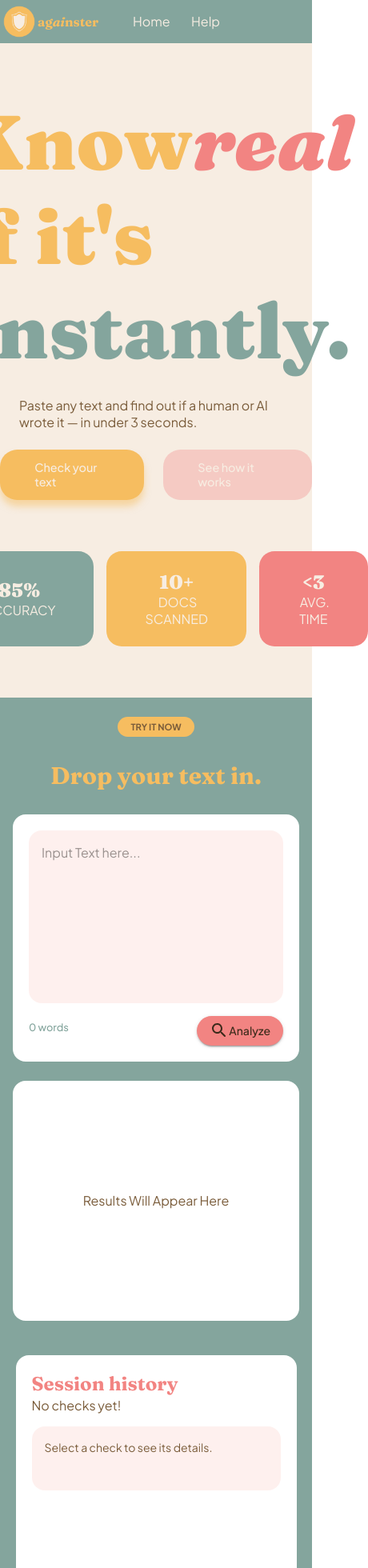
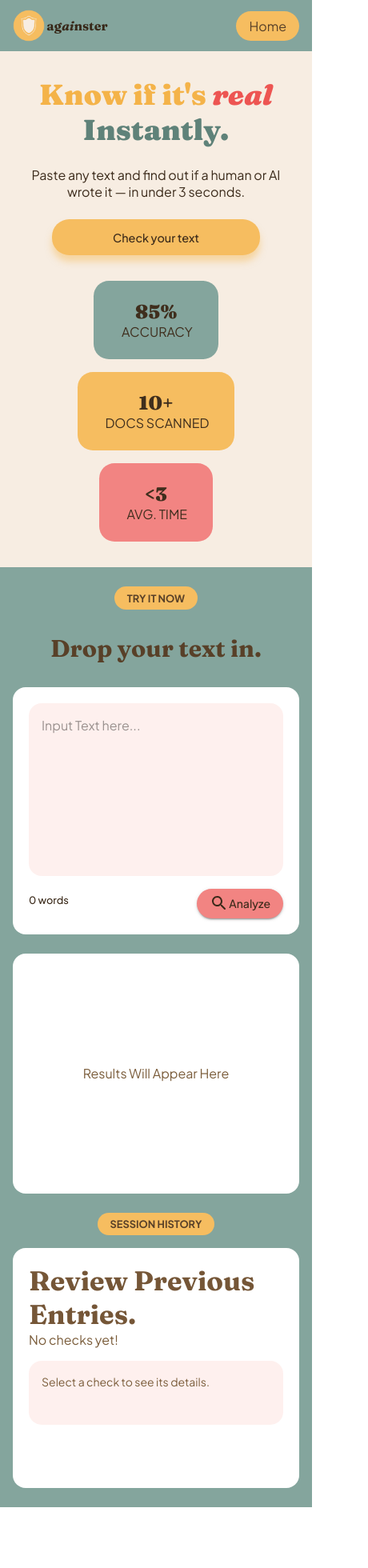
Before and after one commit to Shriyans007/COS30049---Computing-Technology, a React (Vite) app in the folder frontend/: page / in a window 390 px wide. Shown: the top 1960 px of the page at 80% size, 460 px wide, since content can reach past the window. After the commit the page ends 1884 px from the top, so only its background shows below. Built offline with nearby package versions, Linux system fonts and the light colour scheme.

Commit message:
Removed help and process pages due to lack of time/conciseness and to keep the page focused. Still keeping the home button in case of crash (?), updated accessibility and responsive design, tweaked session history and overview to better suit style.

```diff
--- a/frontend/src/App.jsx
+++ b/frontend/src/App.jsx
@@ -1,7 +1,6 @@
 import { Routes, Route } from "react-router-dom";
 import Navbar from "./components/Navbar.jsx";
 import Home from "./pages/Home.jsx";
-import Help from "./pages/Help.jsx";
 import ErrorPage from "./pages/ErrorPage.jsx"
 
 export default function App() {
@@ -10,7 +9,6 @@ export default function App() {
       <Navbar />
       <Routes>
         <Route path="/" element={<Home />} />
-        <Route path="/help" element={<Help />} />
         <Route path="*" element={<ErrorPage />} />
       </Routes>
     </>
--- a/frontend/src/components/AI-Detection.jsx
+++ b/frontend/src/components/AI-Detection.jsx
@@ -48,7 +48,7 @@ export default function AIDetection({ onResult }) {
         ai_probability: data.ai_probability,
         confidence: data.confidence,
         confidence_range: data.confidence_range ?? null,
-      });
+      }, data);
       setStatus('complete');
     } catch (err) {
       setErrorMessage(err.message);
@@ -59,7 +59,7 @@ export default function AIDetection({ onResult }) {
 
   return (
     <div className="AI-Detection">
-      <h5 id="trybutton">TRY IT NOW</h5>
+      <p id="try-session-button">TRY IT NOW</p>
       <div id="ai-detection">
         <h2>Drop your text in.</h2>
       </div>
@@ -77,7 +77,6 @@ export default function AIDetection({ onResult }) {
           borderRadius: "1rem",
           p: 2.5,
           width: "100%",
-          maxWidth: 500,
 
         }} >
           {/* AI Detection Input */}
@@ -87,6 +86,7 @@ export default function AIDetection({ onResult }) {
                 id="text-input"
                 multiline
                 minRows={8}
+                maxRows={16}
                 fullWidth
                 variant="filled"
                 slotProps={{ input: { disableUnderline: true }, htmlInput: { "aria-label": "Text to analyse" }, }}
@@ -112,7 +112,7 @@ export default function AIDetection({ onResult }) {
             </div>
             <Box sx={{ display: "flex", justifyContent: "space-between", gap: 2, mt: 2, }}>
               <p id="wordcount">{wordCount} words</p>
-              <Button type="submit" variant="contained" color="error" disabled={status === 'processing'} sx={{ textTransform: "none", }}>  <SearchIcon></SearchIcon>Analyze</Button>
+              <Button type="submit" variant="contained" color="error" disabled={status === 'processing'} sx={{ textTransform: "none", color: "#3B2A1A" }}>  <SearchIcon></SearchIcon>Analyze</Button>
             </Box>
           </Box>
         </Box>
@@ -125,7 +125,6 @@ export default function AIDetection({ onResult }) {
           borderRadius: "1rem",
           p: 2.5,
           width: "100%",
-          maxWidth: 500,
           minHeight: { xs: 300 },
           color: "#7A5C3A"
         }}>
@@ -157,7 +156,8 @@ export default function AIDetection({ onResult }) {
                 </Box>
               </Box>
               <Typography>Confidence</Typography>
-              <Typography variant="h3" sx={{ color: "#F6BD60", fontSize: "2.5rem" }}>
+              <div className="progress-bar">
+                <Typography variant="h3" sx={{ color: "#755637", fontSize: "2.5rem" }}>
                   {verdictWording[result.prediction] ?? "Results unavailable :("}
                 </Typography>
                 <Typography id={progressId} variant="body2" color="text.secondary">
@@ -177,8 +177,10 @@ export default function AIDetection({ onResult }) {
                         borderRadius: 6,
                         "& .MuiLinearProgress-bar": { borderRadius: 6 },
                       }}
+
                     />
                   </Box>
+
                   <Box sx={{ minWidth: 35 }}>
                     <Typography variant="body2" sx={{ color: 'secondary' }}>
                       {`${Math.round(result.ai_probability * 100)}%`}
@@ -186,27 +188,14 @@ export default function AIDetection({ onResult }) {
                   </Box>
 
                 </Box>
+              </div>
             </Box>
           )}
           {status === 'error' && <Alert severity="error" variant="outlined">{errorMessage || "Something went wrong. Please try again."}</Alert>}
         </Box>
 
       </Box>
-      {status === 'complete' && (
-        // Sentence by sentence output
-        <Box className="sentence-by-sentence" aria-live="polite" sx={{
-          bgcolor: '#FFFF',
-          borderRadius: "1rem",
-          p: 2.5,
-          width: "100%",
-          maxWidth: 500,
-          minHeight: { xs: 300 },
-          color: "#7A5C3A"
-        }}>
-          <SentenceHighlight sentences={result.sentence_results} />
-        </Box>)}
-
-    </div>
+    </div >
 
   );
 }
--- a/frontend/src/components/Banner.jsx
+++ b/frontend/src/components/Banner.jsx
@@ -7,7 +7,6 @@ export default function Banner() {
 
       <div className="anchor-buttons">
         <a href="#ai-detection" className="text-check" id="ab-1">Check your text</a>
-        <a href="#ai-detection" className="how-it-works" id="ab-2">See how it works</a>
       </div>
 
       <div className="bubbles">
--- a/frontend/src/components/Navbar.jsx
+++ b/frontend/src/components/Navbar.jsx
@@ -14,7 +14,6 @@ export default function Navbar() {
       {/* Navbar Links */}
       <div className="nav-links">
         <Link to="/" className="menu">Home</Link>
-        <Link to="/help" className="menu">Help</Link>
       </div>
     </nav>
   );
--- a/frontend/src/components/Process.jsx
+++ /dev/null
@@ -1,3 +0,0 @@
-export default function Process(){
-
-}
--- a/frontend/src/components/SessionHistory.jsx
+++ b/frontend/src/components/SessionHistory.jsx
@@ -1,28 +1,44 @@
 import { useState } from "react";
 import { Box, Typography, Button } from "@mui/material";
+
+const Ranges = [
+    { key: "strong", min: 0.9, bg: "#F28482", label: "Strong AI Likelihood" },
+    { key: "moderate", min: 0.7, bg: "#F6BD60", label: "Moderate AI Likelihood" },
+    { key: "low", min: 0.5, bg: "#84A59D", label: "Low AI Likelihood" },
+]
+
+const HumanCategory = {bg: "#F5CAC3", label: "Labelled Human" };
+
+function getRange(entry) {
+    if (entry.prediction !== "ai") return null;
+    return (
+        Ranges.find((r) => entry.ai_probability >= r.min) ??
+        Ranges[Ranges.length - 1]
+    )
+}
 
 export default function SessionHistory({ history }) {
     const [selectedId, setSelectedId] = useState(null)
     const selected = history.find((entry) => entry.docId === selectedId) ?? null;
     return (
         <div className="Session-History">
+            <p id="try-session-button">SESSION HISTORY</p>
+
             <Box aria-live="polite" sx={{
                 bgcolor: '#FFFF',
                 borderRadius: "1rem",
                 p: 2.5,
                 width: "100%",
-                maxWidth: 1024,
-                mx: "auto",
                 minHeight: { xs: 300 },
                 color: "#7A5C3A"
             }}>
-                <Typography variant="h5" component="h3" sx={{color: "#F28482", fontWeight: "bold", fontFamily:'Fraunces'}}>Session history</Typography>
+                <Typography variant="h4" component="h3" sx={{color: "#755637", fontWeight: "bold", fontFamily:'Fraunces'}}>Review Previous Entries.</Typography>
                 {history.length === 0 && <p>No checks yet!</p>}
 
                 {history.map((entry, index) => {
                     const finalPercentage = Math.round(entry.ai_probability * 100);
                     const isSelected = entry.docId === selectedId;
-
+                    const range = getRange(entry);
                     return (
                         <Box
                             key={entry.docId}
@@ -58,7 +74,7 @@ export default function SessionHistory({ history }) {
                                     left: 0,
                                     bottom: 0,
                                     width: `${finalPercentage}%`,
-                                    bgcolor: entry.prediction === "ai" ? "#F28482" : "#84A59D",
+                                    bgcolor: range?.bg ?? HumanCategory.bg,
                                     borderRadius: "8px",
                                 }} />
                             </Box>
@@ -68,7 +84,7 @@ export default function SessionHistory({ history }) {
                 <Box aria-live="polite" sx={{ mt: 2, p: 2, borderRadius: "1rem", bgcolor: "#fabeb43a", minHeight: 80 }}>
                     {selected ? (
                         <>
-                            <Typography variant="subtitle2" sx={{ fontWeight: "bold" }}>
+                            <Typography variant="subtitle2" component="h3" sx={{ fontWeight: "bold" }}>
                                 {selected.prediction === "ai" ? "Labelled AI" : "Labelled Human"}
                             </Typography>
                             <Typography variant="body2">
--- a/frontend/src/components/detectAPI.jsx
+++ b/frontend/src/components/detectAPI.jsx
@@ -20,7 +20,7 @@ function submitForm(text) {
                 });
             } else if (text.includes("gromp")) {
                 resolve({
-                    prediction: "ai", ai_probability: 0.89, confidence: 0.89, sentence_results: [{ text: "hello this is a test", label: "ai", ai_probability: 0.64 },
+                    prediction: "ai", ai_probability: 0.79, confidence: 0.89, sentence_results: [{ text: "hello this is a test", label: "ai", ai_probability: 0.64 },
                     { text: "hello this is the second test", label: "ai", ai_probability: 0.83 }
                     ], normalisation_applied: false
                 });
--- a/frontend/src/pages/Help.jsx
+++ /dev/null
@@ -1,8 +0,0 @@
-export default function Help() {
-  return (
-    <div style={{ padding: "3rem" }}>
-      <h2>Help</h2>
-      <p>Will finish l8r :P</p>
-    </div>
-  );
-}
--- a/frontend/src/pages/Home.jsx
+++ b/frontend/src/pages/Home.jsx
@@ -1,19 +1,33 @@
 import Banner from "../components/Banner.jsx";
 import AIDetection from "../components/AI-Detection.jsx";
 import SessionHistory from "../components/SessionHistory.jsx";
+import SentenceHighlight from "../components/SentenceHighlight.jsx";
 import { useState } from "react";
 
+export default function Home() {
+  const [sessionHistory, setSessionHistory] = useState([]);
+  const [latestResult, setLatestResult] = useState(null);
 
-export default function Home() {
-  const [sessionHistory, setSessionHistory] = useState([])
-  function addToSession(entry) {
+  function addToSession(entry, data) {
     setSessionHistory((prev) => [...prev, entry]);
+    setLatestResult(data);
   }
+
   return (
     <>
       <Banner />
       <AIDetection onResult={addToSession} />
-      <SessionHistory history={sessionHistory} />
+      <div className="results-row">
+        {latestResult?.sentence_results && (
+          <div className="sentence-area">
+           <p id="try-session-button">OVERVIEW</p>
+          <div className="sentence-by-sentence" aria-live="polite">
+            <SentenceHighlight sentences={latestResult.sentence_results} />
+            </div>
+          </div>
+        )}
+        <SessionHistory history={sessionHistory} />
+      </div>
     </>
   );
 }
--- a/frontend/src/styles.css
+++ b/frontend/src/styles.css
@@ -19,7 +19,6 @@ h5 {
     padding: 1%;
     width: 100%;
     background-color: #84A59D;
-    overflow: auto;
 }
 
 /* Navbar links + Menu */
@@ -27,14 +26,16 @@ h5 {
 .nav-links {
     grid-column: 2;
     display: flex;
-    gap: 2%;
+    gap: 2rem;
 }
 
 .menu {
-    color: #F7EDE2;
+    color: #584028;
     text-decoration: none;
     font-size: medium;
-    padding: 15%;
+    padding: 0.6em 1.4em;
+    border-radius: 2rem;
+    background-color: #F6BD60;
 
 }
 
@@ -44,7 +45,7 @@ h5 {
     align-items: center;
     gap: 2%;
     text-decoration: none;
-    color: #F6BD60;
+    color: #38291A;
     font-family: 'Fraunces';
     font-weight: bold;
 }
@@ -64,31 +65,33 @@ h5 {
 /* Banner slogan/hook */
 .banner {
     background-color: #F7EDE2;
-    padding-top: 4rem;
+    padding-top: 4rem 1rem 0;
     width: 100%;
 }
 
 .banner h1 {
     display: flex;
     justify-content: center;
-    font-size: 6rem;
+    text-align: center;
+    font-size: clamp(2.25rem, 9vw, 6rem);
     font-family: 'Fraunces';
-    color: #F6BD60;
+    color: #F4B349;
     font-weight: 900;
 }
 
 #instantly {
-    color: #84A59D;
+    color: #5F8279;
 }
 
 .banner .italic-words {
-    color: #F28482;
+    color: #ED5552;
 }
 
 .banner p {
     display: flex;
     justify-content: center;
-    color: #7A5C3A;
+    text-align: center;
+    color: #3B2A1A;
     padding: 1.5em;
 }
 
@@ -96,8 +99,9 @@ h5 {
 
 .anchor-buttons {
     display: flex;
+    flex-wrap: wrap;
     justify-content: center;
-    gap: 1.5em;
+    gap: 1em;
 }
 
 .anchor-buttons a {
@@ -106,8 +110,8 @@ h5 {
     align-items: center;
     font-weight: 500;
     font-size: 0.9rem;
-    padding: 0.95em 3em;
-    color: #F7EDE2;
+    padding: 0.95em 2em;
+    color: #3B2A1A;
     text-decoration: none;
     background-color: #F6BD60;
     border-radius: 1.5em;
@@ -135,10 +139,10 @@ h5 {
     flex-direction: column;
     align-items: center;
     text-align: center;
-    padding: 1.5em 3em;
+    padding: 1.5em 2em;
     background-color: #84A59D;
     border-radius: 1.2em;
-    color: #F7EDE2;
+    color: #3F2E1D;
     font-weight: 400;
 }
 
@@ -169,18 +173,18 @@ h5 {
 
 /* Titles */
 
-#trybutton {
+#try-session-button {
     background-color: #F6BD60;
-    color: #7A5C3A;
+    color: #584028;
     padding: 0.5em 1rem;
     border-radius: 5em;
-    font-size: 0.7rem;
+    font-size: 0.8rem;
     font-weight: bold;
 }
 
 #ai-detection {
     padding: 1.5em;
-    color: #F6BD60;
+    color: #584028;
     font-family: 'Fraunces';
     font-size: 1.25em;
     font-weight: 900;
@@ -189,11 +193,10 @@ h5 {
 /* Input */
 #detection-input {
     width: 100%;
-    max-width: 500px;
 }
 
 #wordcount {
-    color: #84A59D;
+    color: #3B2A1A;
     font-weight: 500;
     font-family: 'Plus Jakarta Sans';
     font-size: 0.8rem;
@@ -211,31 +214,158 @@ h5 {
     gap: 0.5rem;
 }
 
+.card-output> :nth-child(-n + 3) {
+    animation: fadeInUp 0.5s ease-out backwards;
+}
+
+.card-output> :nth-child(1) {
+    animation-delay: 0.1s;
+}
+
+.card-output> :nth-child(2) {
+    animation-delay: 0.25s;
+}
+
+.card-output> :nth-child(3) {
+    animation-delay: 0.4s;
+}
+
+/* Progress bar and text */
+
 #progress-percent {
     color: #84A59D;
 }
 
+.progress-bar> :nth-child(-n + 3) {
+    animation: fadeInUp 0.5s ease-out backwards;
+}
+
+.progress-bar> :nth-child(1) {
+    animation-delay: 0.5s;
+}
+
+.progress-bar> :nth-child(2) {
+    animation-delay: 0.55s;
+}
+
+
 /* Sentence by sentence output */
+.results-row {
+    background-color: #84A59D;
+    display: grid;
+    grid-template-columns: repeat(auto-fit, minmax(min(450px, 100%), 1fr));
+    align-items: start;
+    gap: 1.5rem;
+    padding: 0 3rem 3rem;
+}
+
+.sentence-area {
+    display: flex;
+    flex-direction: column;
+    align-items: center;
+    gap: 1rem;
+}
+
 .sentence-by-sentence {
-    margin-top: 1.5rem;
+    width: 100%;
+    background-color: #fff;
+    color: #7A5C3A;
     border-radius: 1rem;
     padding: 1.25rem;
-    width: 100%;
-    max-width: 1024px;
+    text-align: center;
+}
+
+.Sentence-Highlight> :nth-child(-n + 3) {
+    animation: fadeInUp 0.5s ease-out backwards;
+}
+
+.Sentence-Highlight> :nth-child(1) {
+    animation-delay: 0.1s;
+}
+
+.Sentence-Highlight> :nth-child(2) {
+    animation-delay: 0.25s;
+}
+
+.Sentence-Highlight> :nth-child(3) {
+    animation-delay: 0.4s;
+}
+
+.sentence-area,
+.Session-History {
+    min-width: 0;
 }
 
 
 /* Session History */
 .Session-History {
-    background-color: #84A59D;
-    gap: 2;
-    padding: 5%;
+    gap: 1rem;
+    max-width: 1024;
+    display: flex;
+    flex-direction: column;
+    justify-content: center;
+    align-items: center;
 }
 
 
 /* Responsive */
 @media (max-width: 600px) {
+    .navbar {
+        display: flex;
+        flex-wrap: wrap;
+        justify-content: space-between;
+        align-items: center;
+        gap: 0.5rem;
+        padding: 0.75rem 1rem;
+    }
+
+    .nav-links {
+        gap: 0.5rem;
+    }
+
+    .menu {
+        padding: 0.5em 1em;
+    }
+
+    .banner {
+        background-color: #F7EDE2;
+        padding-top: 2em;
+        width: 100%;
+    }
+
+    .anchor-buttons {
+        flex-direction: column;
+        align-items: center;
+    }
+
+    .anchor-buttons a {
+        width: 100%;
+        max-width: 260px;
+    }
+
+    .bubbles {
+        flex-direction: column;
+        align-items: center;
+        padding: 2rem 0;
+    }
+
     .AI-Detection {
         padding: 1.5rem 1rem;
     }
+
+    .results-row {
+        padding: 0 1rem 1.5rem;
+    }
+
+    .sentence-by-sentence {
+        padding: 1rem;
+    }
 }
+
+/* Animations */
+@keyframes fadeInUp {
+    from {
+        opacity: 0;
+        transform: translateY(15px);
+    }
+}
```
Also changed, not shown: frontend/src/components/SentenceHighlight.jsx (+5 -5 lines). Lines whose indentation alone changed are shown as unchanged.
